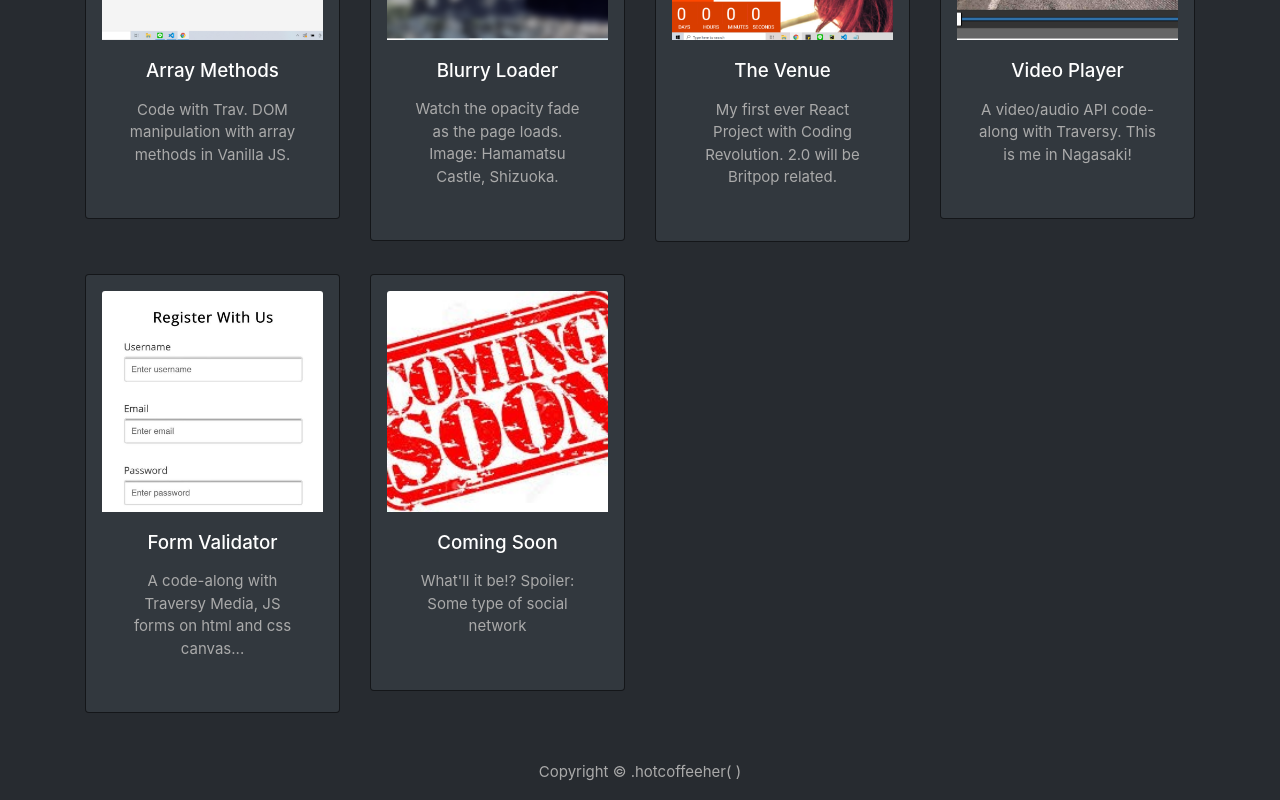
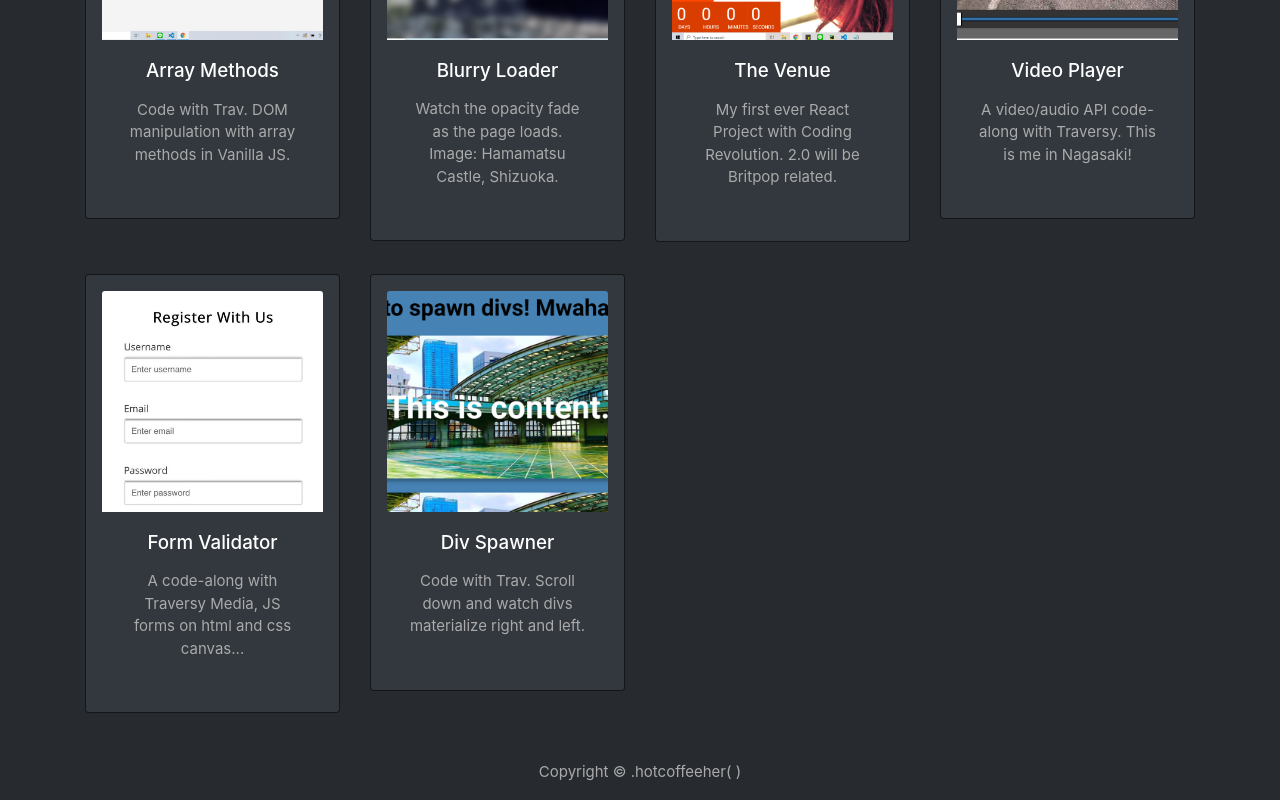
Before and after one commit to hotcoffeehero/_hotcoffeehero, a React (Create React App) app in the folder frontend/: page / in a window 1280 px wide. Shown: the part 1260-2060 px from the top of the page. Built offline with nearby package versions, Linux system fonts and the light colour scheme.

Commit message:
Added Scroll Animation project

```diff
--- a/frontend/src/projects.js
+++ b/frontend/src/projects.js
@@ -96,10 +96,10 @@ const projects = [
   },
   {
     // id: '11',
-    url: 'https://www.google.com',
-    image: `${project}coming_soon.jpg`,
-    title: 'Coming Soon',
-    desc: "What'll it be!? Spoiler: Some type of social network",
+    url: 'http://milky-thunder.surge.sh/',
+    image: `${project}div_spawn.png`,
+    title: 'Div Spawner',
+    desc: 'Code with Trav. Scroll down and watch divs materialize right and left.',
   },
 ]
 
```
Also changed, not shown: frontend/public/images/project_thumnails/div_spawn.png (added).
